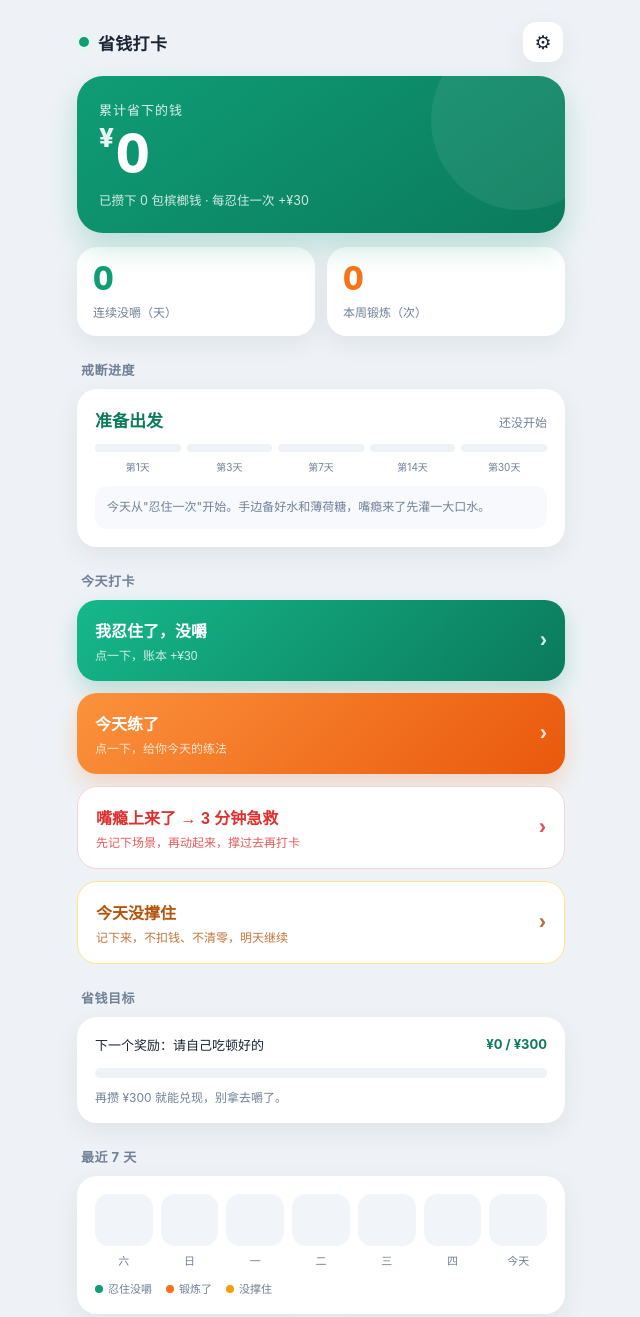
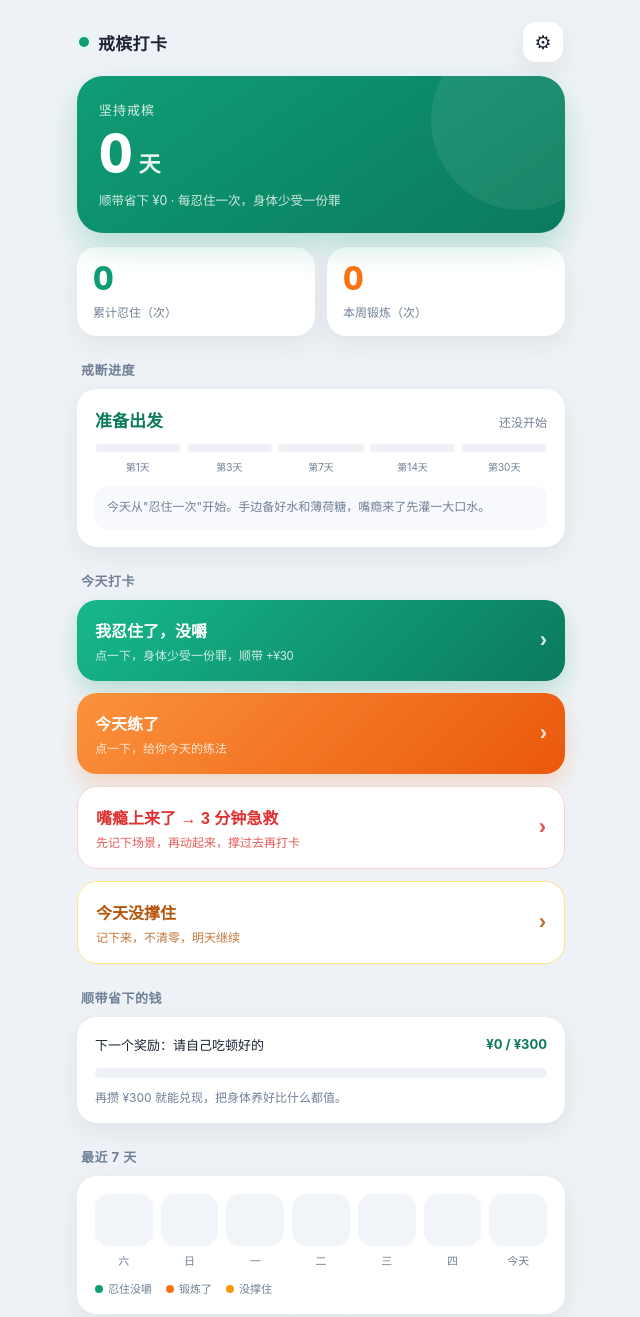
Before and after one commit to wugege/betel-quit-checkin, a plain HTML site: page index.html in a window 1280 px wide. Shown: the top 1317 px of the page, without its empty margins (319-959 px from the left). Drawn offline with Linux system fonts and the light colour scheme.

Commit message:
rename: 戒槟打卡 - health first, money secondary

```diff
--- a/index.html
+++ b/index.html
@@ -6,11 +6,11 @@
 <meta name="theme-color" content="#0f9d76">
 <meta name="apple-mobile-web-app-capable" content="yes">
 <meta name="apple-mobile-web-app-status-bar-style" content="default">
-<meta name="apple-mobile-web-app-title" content="省钱打卡">
+<meta name="apple-mobile-web-app-title" content="戒槟打卡">
 <link rel="manifest" href="manifest.json">
 <link rel="icon" href="icon-192.png" type="image/png">
 <link rel="apple-touch-icon" href="icon-192.png">
-<title>戒槟榔 · 省钱打卡</title>
+<title>戒槟打卡 · 为了身体</title>
 <style>
   :root{
     --bg:#eef2f6; --card:#fff; --ink:#1b2433; --muted:#718096;
@@ -34,7 +34,7 @@
   .hero-label{font-size:13px;opacity:.85;letter-spacing:1px}
   .hero-amount{font-size:52px;font-weight:800;line-height:1.18;margin-top:4px;position:relative;z-index:1;
     font-variant-numeric:tabular-nums}
-  .hero-amount .yen{font-size:26px;vertical-align:top;margin-right:2px;opacity:.9}
+  .hero-amount .unit{font-size:22px;margin-left:6px;opacity:.9;font-weight:700}
   .hero-sub{font-size:12.5px;opacity:.82;margin-top:6px}
   .float{position:absolute;right:22px;top:24px;font-size:22px;font-weight:800;color:#fff;
     pointer-events:none;opacity:0;animation:floatUp 1.2s ease-out forwards;z-index:2}
@@ -145,19 +145,19 @@
 </head>
 <body>
   <div class="top">
-    <div class="brand"><span class="dot"></span>省钱打卡</div>
+    <div class="brand"><span class="dot"></span>戒槟打卡</div>
     <button class="icon-btn" id="settingsBtn" aria-label="设置">⚙</button>
   </div>
 
   <div class="hero" id="hero">
-    <div class="hero-label">累计省下的钱</div>
-    <div class="hero-amount"><span class="yen">¥</span><span id="saved">0</span></div>
-    <div class="hero-sub" id="heroS">每忍住一次，就赚回一包槟榔钱</div>
-    <div class="float" id="float">+¥30</div>
+    <div class="hero-label">坚持戒槟</div>
+    <div class="hero-amount"><span id="days">0</span><span class="unit">天</span></div>
+    <div class="hero-sub" id="heroS">每忍住一次，身体就少受一份罪</div>
+    <div class="float" id="float">+1 天</div>
   </div>
 
   <div class="stats">
-    <div class="stat b"><div class="num" id="streakB">0</div><div class="lbl">连续没嚼（天）</div></div>
+    <div class="stat b"><div class="num" id="totalCount">0</div><div class="lbl">累计忍住（次）</div></div>
     <div class="stat e"><div class="num" id="streakE">0</div><div class="lbl">本周锻炼（次）</div></div>
   </div>
 
@@ -172,7 +172,7 @@
   <div class="section-title">今天打卡</div>
   <div class="actions">
     <button class="btn btn-primary" id="betelBtn">
-      <span>我忍住了，没嚼<small id="betelSub">点一下，账本 +¥30</small></span><span class="arrow">›</span>
+      <span>我忍住了，没嚼<small id="betelSub">点一下，身体少受一份罪，顺带 +¥30</small></span><span class="arrow">›</span>
     </button>
     <button class="btn btn-orange" id="exerciseBtn">
       <span>今天练了<small id="exerciseSub">点一下，给你今天的练法</small></span><span class="arrow">›</span>
@@ -181,15 +181,15 @@
       <span>嘴瘾上来了 → 3 分钟急救<small>先记下场景，再动起来，撑过去再打卡</small></span><span class="arrow">›</span>
     </button>
     <button class="btn btn-slip hidden" id="slipBtn">
-      <span>今天没撑住<small id="slipSub">记下来，不扣钱、不清零，明天继续</small></span><span class="arrow">›</span>
+      <span>今天没撑住<small id="slipSub">记下来，不清零，明天继续</small></span><span class="arrow">›</span>
     </button>
   </div>
 
-  <div class="section-title">省钱目标</div>
+  <div class="section-title">顺带省下的钱</div>
   <div class="card">
     <div class="progress-top"><span id="mLabel">下一个奖励</span><b id="mAmount">¥0 / ¥300</b></div>
     <div class="bar"><i id="mBar"></i></div>
-    <div class="milestone-note" id="mNote">省下的钱是真实的，别花在槟榔上。</div>
+    <div class="milestone-note" id="mNote">身体是主账，这笔钱是顺带的。</div>
   </div>
 
   <div class="section-title">最近 7 天</div>
@@ -234,7 +234,7 @@
   <!-- 设置 -->
   <div class="mask" id="setMask"><div class="sheet">
     <h3>设置</h3><div class="sub">改成你自己的规则</div>
-    <label class="f">一包槟榔多少钱</label>
+    <label class="f">一包槟榔多少钱（只用来顺带记账）</label>
     <input type="number" id="priceInput" min="1" step="1" value="30">
     <label class="f">提醒时间 1（早上）</label><input type="time" id="t1" value="08:00">
     <label class="f">提醒时间 2（下午犯困）</label><input type="time" id="t2" value="15:00">
@@ -269,7 +269,7 @@
     {name:'最难，扛住就赢',tip:'第 2–3 天：烦躁、犯困、注意力散——这是戒断反应，不是你意志力差。嘴瘾来了就动 3 分钟，撑过去就赢了一半。'},
     {name:'渴求下降',tip:'第 4–7 天：渴求开始明显下降。继续用运动替代，你会发现不嚼也能过一天。'},
     {name:'习惯成型',tip:'第 8–14 天：新习惯在成型。别松懈，这个阶段最容易"觉得没事了"然后破戒。'},
-    {name:'你已经是另一种人',tip:'第 15 天以后：槟榔不再是你的必需品。保持锻炼，把省下的钱花在真正想要的东西上。'}
+    {name:'你已经是另一种人',tip:'第 15 天以后：槟榔不再是你的必需品。保持锻炼，把力气花在让身体更好的事上。'}
   ];
   var STAGE_MARKS=[1,3,7,14,30];
   var STAGE_LABELS=['第1天','第3天','第7天','第14天','第30天'];
@@ -367,9 +367,9 @@
 
   function render(){
     var s=saved();
-    $('saved').textContent=money(s);
-    $('heroS').textContent='已攒下 '+(s/state.price)+' 包槟榔钱 · 每忍住一次 +¥'+state.price;
-    $('streakB').textContent=streak('betel');
+    $('days').textContent=streak('betel');
+    $('totalCount').textContent=state.records.filter(function(r){return r.type==='betel';}).length;
+    $('heroS').textContent='顺带省下 ¥'+money(s)+' · 每忍住一次，身体少受一份罪';
     $('streakE').textContent=weekExercise();
     var b=has('betel'), e=has('exercise'), sl=has('slip');
 
@@ -383,7 +383,7 @@
       $('betelBtn').querySelector('.arrow').textContent='✓';
     }else{
       $('betelBtn').className='btn btn-primary';
-      $('betelSub').textContent='点一下，账本 +¥'+state.price;
+      $('betelSub').textContent='点一下，身体少受一份罪，顺带 +¥'+state.price;
       $('betelBtn').querySelector('.arrow').textContent='›';
     }
     $('exerciseBtn').className='btn '+(e?'done':'btn-orange');
@@ -400,7 +400,7 @@
         $('slipBtn').querySelector('.arrow').textContent='✓';
       }else{
         $('slipBtn').className='btn btn-slip';
-        $('slipSub').textContent='记下来，不扣钱、不清零，明天继续';
+        $('slipSub').textContent='记下来，不清零，明天继续';
         $('slipBtn').querySelector('.arrow').textContent='›';
       }
     }
@@ -410,7 +410,7 @@
       $('mLabel').textContent='下一个奖励：'+next.t;
       $('mAmount').textContent='¥'+money(s)+' / ¥'+money(next.v);
       $('mBar').style.width=Math.min(100,s/next.v*100)+'%';
-      $('mNote').textContent='再攒 ¥'+money(next.v-s)+' 就能兑现，别拿去嚼了。';
+      $('mNote').textContent='再攒 ¥'+money(next.v-s)+' 就能兑现，把身体养好比什么都值。';
     }else{
       $('mLabel').textContent='全部达成，你赢了';
       $('mAmount').textContent='¥'+money(s);
@@ -436,15 +436,15 @@
     clearTimeout(t._t); t._t=setTimeout(function(){t.classList.remove('show');},2600);
   }
   function fly(){
-    var f=$('float'); f.textContent='+¥'+state.price;
+    var f=$('float'); f.textContent='+1 天';
     f.style.animation='none'; void f.offsetWidth; f.style.animation='floatUp 1.2s ease-out forwards';
   }
   function checkinBetel(){
     if(has('betel')){ toast('今天已经打过卡了'); return; }
     if(has('slip')){ toast('今天记了没撑住，明天重新来，别纠结'); return; }
     state.records.push({date:dstr(),type:'betel',value:state.price,ts:Date.now()});
-    save(); render(); fly(); toast('爽！又省下 ¥'+state.price);
-    notify('打卡成功','又忍住一天，省下 ¥'+state.price);
+    save(); render(); fly(); toast('撑住了！身体又轻松一天');
+    notify('打卡成功','又忍住一天，身体少受一份罪');
   }
   function openMask(id){ $(id).classList.add('show'); }
   function closeMask(id){ $(id).classList.remove('show'); }
@@ -454,7 +454,7 @@
   $('slipBtn').onclick=function(){
     if(has('betel')) return;
     if(has('slip')){ toast('今天已经记过了，明天继续'); return; }
-    if(!confirm('记一次"没撑住"？不扣钱，连续天数也不会清零。')) return;
+    if(!confirm('记一次"没撑住"？连续天数不会清零。')) return;
     state.records.push({date:dstr(),type:'slip',ts:Date.now()});
     save(); render();
     toast('记下了。一次没撑住不代表失败，明天继续。');
@@ -545,7 +545,7 @@
         clearInterval(timerId);
         $('urgeHint').textContent='搞定了，回去记一笔';
         $('urgeDone').classList.remove('hidden');
-        notify('急救完成','现在去打卡，省下 ¥'+state.price);
+        notify('急救完成','现在去打卡，身体又轻松一天');
       }
     },1000);
   };
@@ -585,7 +585,7 @@
   $('exportBtn').onclick=function(){
     var blob=new Blob([JSON.stringify(state,null,2)],{type:'application/json'});
     var a=document.createElement('a'); a.href=URL.createObjectURL(blob);
-    a.download='省钱打卡备份-'+dstr()+'.json'; a.click();
+    a.download='戒槟打卡备份-'+dstr()+'.json'; a.click();
     toast('已导出，存到微信收藏或网盘');
   };
   $('importBtn').onclick=function(){ $('fileInput').click(); };
--- a/sw.js
+++ b/sw.js
@@ -1,4 +1,4 @@
-var CACHE = 'habit-coach-v3';
+var CACHE = 'habit-coach-v4';
 var ASSETS = ['./', './index.html', './manifest.json', './icon.svg', './icon-192.png', './icon-512.png'];
 
 self.addEventListener('install', function (e) {
```
Also changed, not shown: icon-192.png, icon-512.png, icon.svg, manifest.json, 1 other file.
